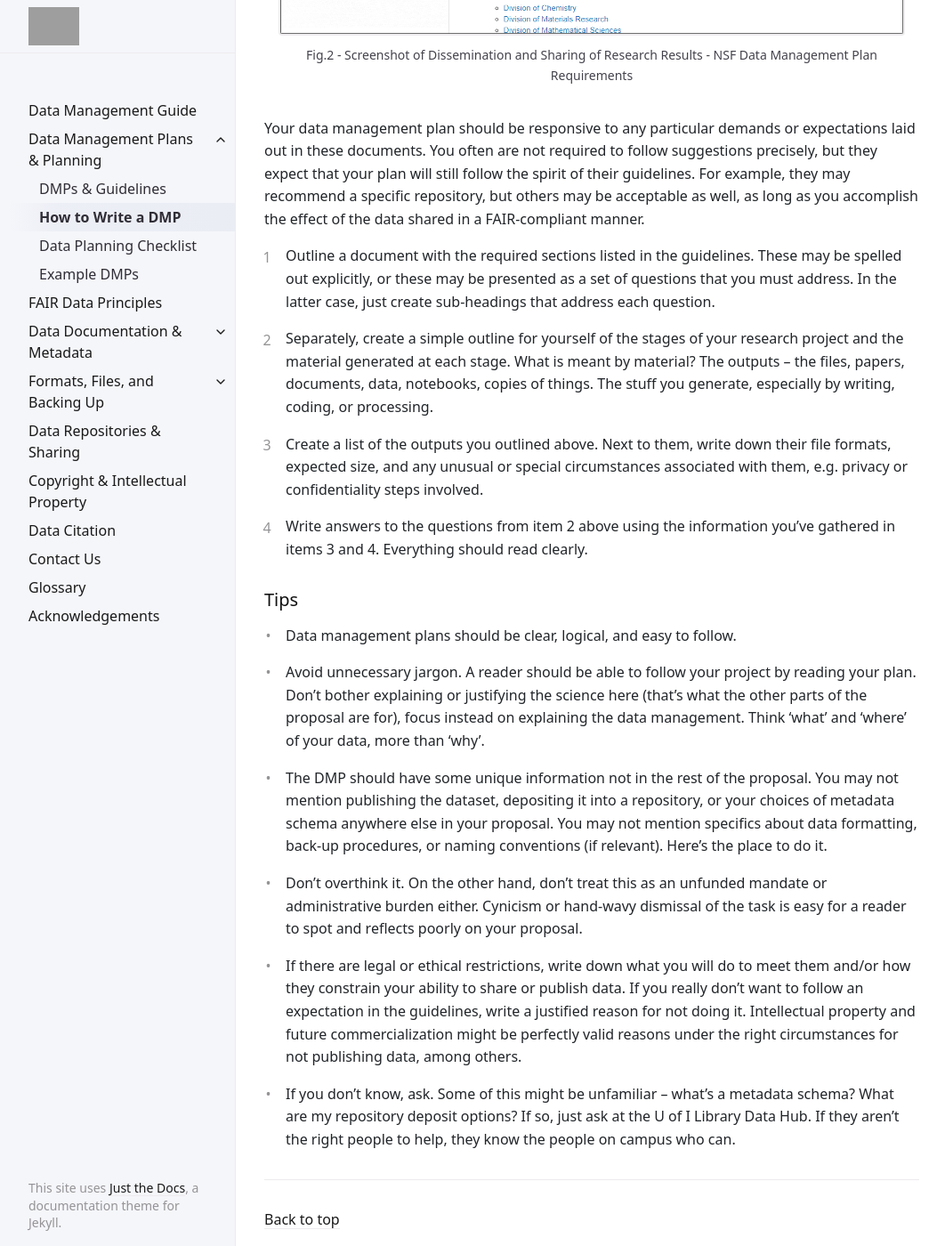
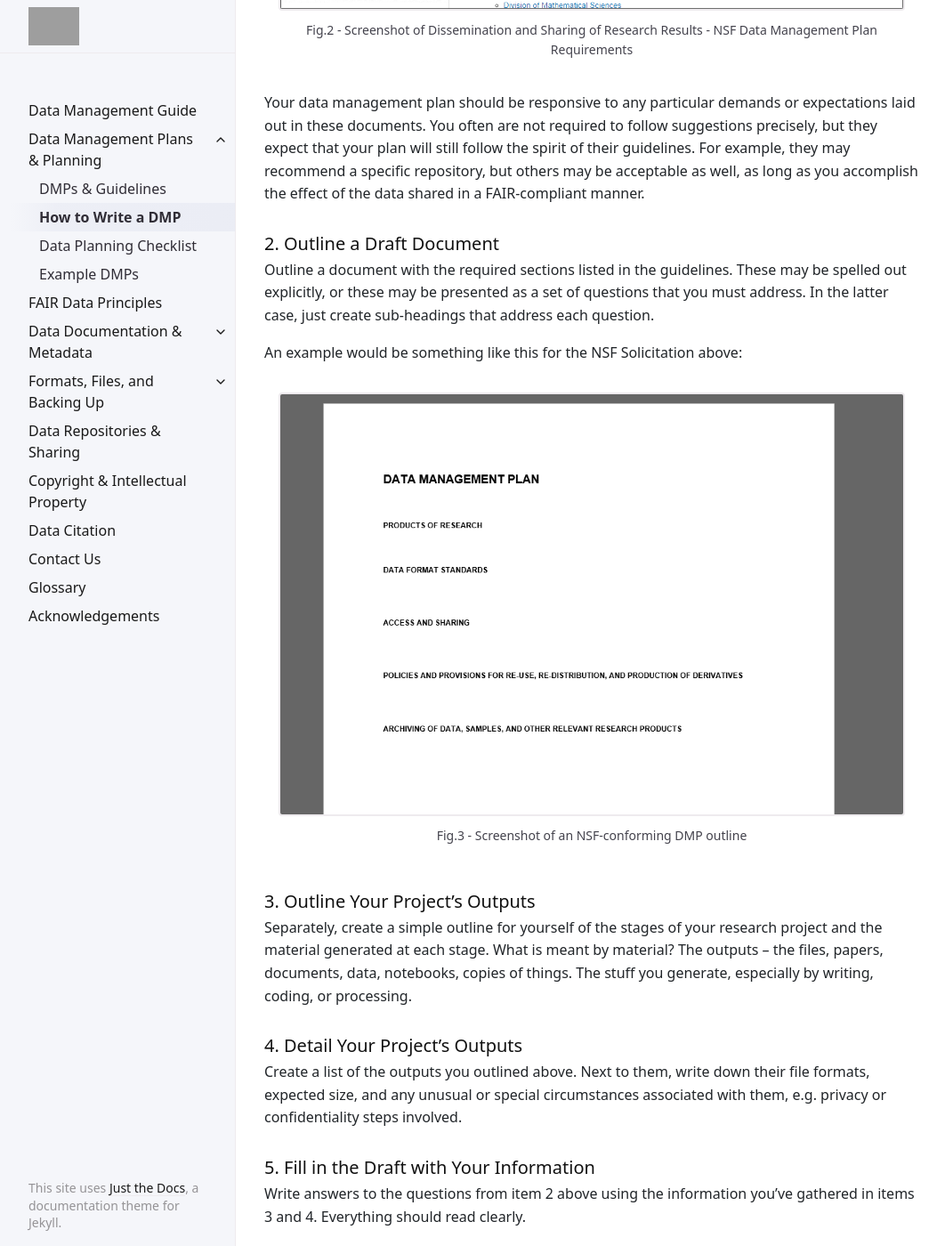
Before and after one commit to uidaholib/data-management-guide, a Jekyll site: the page built from guide/planning/writingDMPs.md, in a window 1280 px wide and 1400 px high, scrolled down 1296 px. Shown: the whole window at 89% size, without its empty margins (107-1169 px from the left). Built offline with Jekyll 4.4.1, drawn with Linux system fonts in a browser that asks for light colours; some of the changed text lies outside the part shown; grey boxes are pictures that could not be loaded.

Commit message:
updated guide

```diff
--- a/guide/planning/writingDMPs.md
+++ b/guide/planning/writingDMPs.md
@@ -6,50 +6,69 @@ nav_order: 2
 
 ## How to Write a DMP
 
-### General Instructions
+### 1. Identify your DMP Guidelines
 
-1. Identify your solicitation or Request for Proposals (RFP) and any guidelines
+Identify your solicitation or Request for Proposals (RFP) and any guidelines
  regarding data management plans. *Read them* and jot down any specific
   demands.
-   > > Keep in mind: In NSF, most directorates and some divisions have unique,
-    specific or narrower guidelines to follow than the general NSF
-    specifications.
 
-   Example: In response to the [Division of Materials Research: Topical Materials Research Program (DMR:TMRP) Solicitation](https://www.nsf.gov/pubs/2021/nsf21600/nsf21600.htm), an applicant will see the following directions:
+> > Keep in mind: In NSF, most directorates and some divisions have unique,
+ specific or narrower guidelines to follow than the general NSF specifications.
 
-   {% include feature/figure.html img="nsfDMP_screenshot2.png" alt="example" caption="Fig.1 - Screenshot of Data Management Plan Requirements for DMR:TMRP 2021 Proposals" %}
+Example:  In response to the [Division of Materials Research: Topical Materials Research Program (DMR:TMRP) Solicitation](https://www.nsf.gov/pubs/2021/nsf21600/nsf21600.htm), an applicant
+ will see the following directions:
 
-   Within those instructions, applicants are directed to "be responsive" to the
-    guidance in the Division of Materials Research document on the following page:
+{% include feature/figure.html img="nsfDMP_screenshot2.png" alt="example"
+ caption="Fig.1 - Screenshot of Data Management Plan Requirements for DMR:TMRP
+  2021 Proposals" %}
 
-   {% include feature/figure.html img="nsfDMP_screenshot1.png" alt="example" caption="Fig.2 - Screenshot of Dissemination and Sharing of Research Results - NSF Data Management Plan Requirements" %}
+Within those instructions, applicants are directed to "be responsive" to the
+ guidance in the Division of Materials Research document on the following page:
 
-   Your data management plan should be responsive to any particular demands or
-    expectations laid out in these documents. You often are not required to
-     follow suggestions precisely, but they expect that your plan will still
-      follow the spirit of their guidelines. For example, they may recommend a
-       specific repository, but others may be acceptable as well, as long as you
-        accomplish the effect of the data shared in a FAIR-compliant manner.
+{% include feature/figure.html img="nsfDMP_screenshot1.png" alt="example"
+ caption="Fig.2 - Screenshot of Dissemination and Sharing of Research Results -
+  NSF Data Management Plan Requirements" %}
 
-2. Outline a document with the required sections listed in the guidelines. These
+Your data management plan should be responsive to any particular demands or
+ expectations laid out in these documents. You often are not required to
+  follow suggestions precisely, but they expect that your plan will still follow
+   the spirit of their guidelines. For example, they may recommend a specific
+    repository, but others may be acceptable as well, as long as you accomplish
+     the effect of the data shared in a FAIR-compliant manner.
+
+### 2. Outline a Draft Document
+
+Outline a document with the required sections listed in the guidelines. These
  may be spelled out explicitly, or these may be presented as a set of questions
   that you must address. In the latter case, just create sub-headings that
    address each question.
 
-3. Separately, create a simple outline for yourself of the stages of your
+An example would be something like this for the NSF Solicitation above:
+
+{% include feature/figure.html img="nsfDMP_outline.png" alt="Example of an
+ NSF-conforming Outline"  caption="Fig.3 - Screenshot of an NSF-conforming DMP
+  outline" %}
+
+### 3. Outline Your Project's Outputs
+
+Separately, create a simple outline for yourself of the stages of your
  research project and the material generated at each stage. What is meant by
   material? The outputs – the files, papers, documents, data, notebooks, copies
    of things. The stuff you generate, especially by writing, coding, or
     processing.
 
-4. Create a list of the outputs you outlined above. Next to them, write down
+### 4. Detail Your Project's Outputs
+
+Create a list of the outputs you outlined above. Next to them, write down
  their file formats, expected size, and any unusual or special circumstances
   associated with them, e.g. privacy or confidentiality steps involved.
 
-5. Write answers to the questions from item 2 above using the information
+### 5. Fill in the Draft with Your Information
+
+Write answers to the questions from item 2 above using the information
  you’ve gathered in items 3 and 4. Everything should read clearly.
 
-### Tips
+### Tips For Success
 
 * Data management plans should be clear, logical, and easy to follow.
 
```
Also changed, not shown: assets/images/nsfDMP_outline.png (added).
